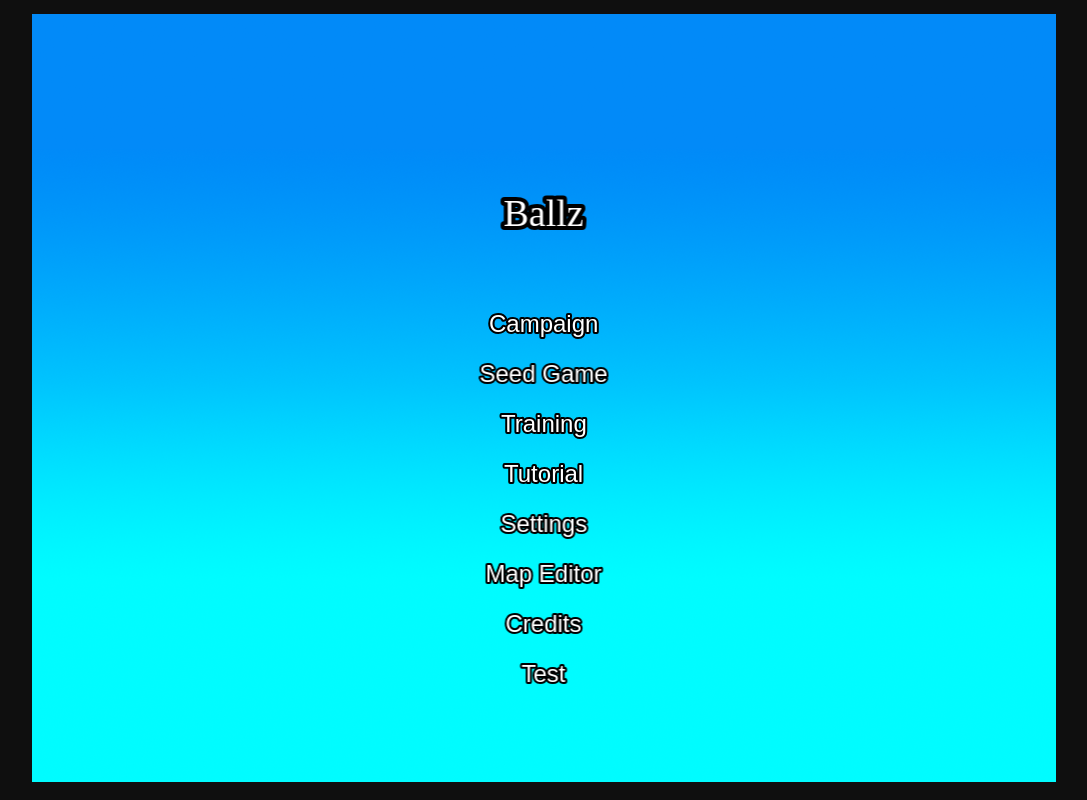
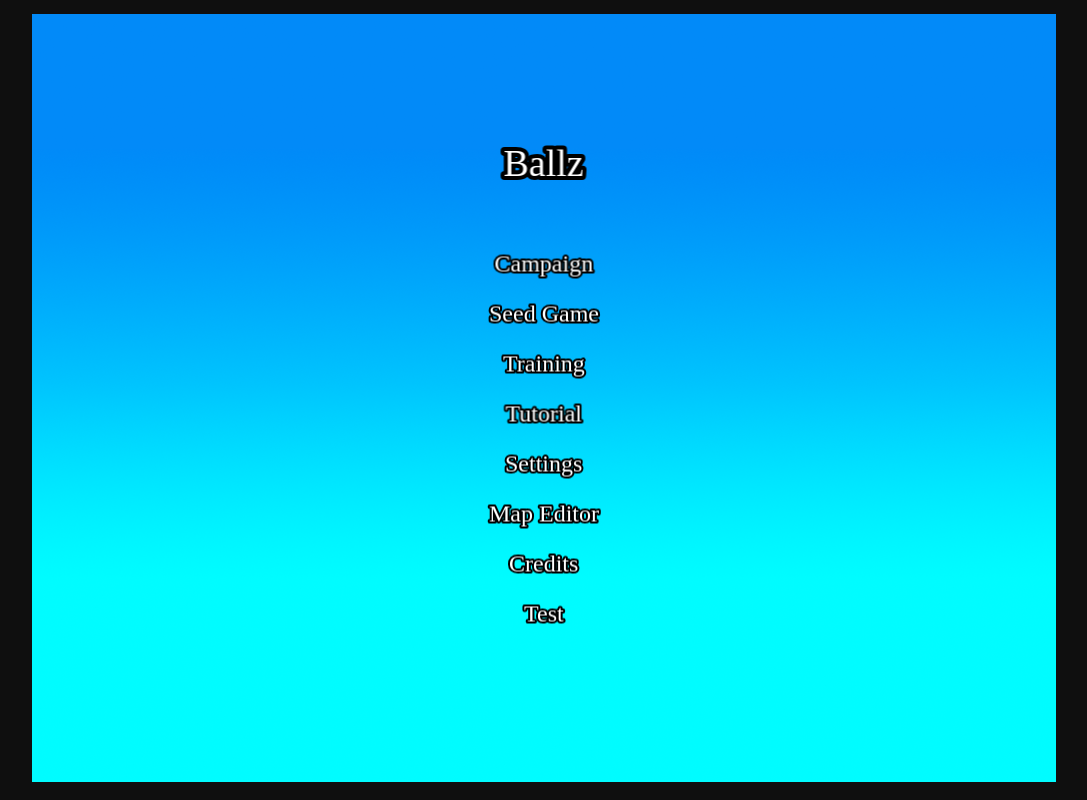
Before and after one commit to ArcShift/ballz-launcher, a website built with Vite: page index.html in a window 1280 px wide. Shown: the whole page, without its empty margins (96-1183 px from the left). Built offline with nearby package versions, Linux system fonts and the light colour scheme; animation ran at ten frames a second.

Commit message:
add fredoka font

```diff
--- a/public/style.css
+++ b/public/style.css
@@ -1,3 +1,7 @@
+@font-face {
+    font-family: "Fredoka";
+    src: url('/font/Fredoka_SemiCondensed-Bold.ttf');
+}
 body {
     margin: 0;
     padding: 0;
--- a/src/scenes/MainMenu.ts
+++ b/src/scenes/MainMenu.ts
@@ -25,14 +25,14 @@ export class MainMenu extends Scene {
     create() {
         this.background = this.add.image(512, 384, 'background');
 
-        this.title = this.add.text(512, 200, 'Ballz', {
-            fontFamily: 'Arial Black', fontSize: 38, color: '#ffffff',
+        this.title = this.add.text(512, 150, 'Ballz', {
+            fontFamily: 'Fredoka', fontSize: 38, color: '#ffffff',
             stroke: '#000000', strokeThickness: 8,
             align: 'center'
         }).setOrigin(0.5);
 
         this.descriptionText = this.add.text(512, GH - 100, '', {
-            fontFamily: 'Arial',
+            fontFamily: 'Fredoka',
             fontSize: '16px',
             color: '#ffffff',
             stroke: '#000000',
@@ -42,9 +42,9 @@ export class MainMenu extends Scene {
 
         MENUS.forEach((menu, index) => {
             const x = 512;
-            const y = 260 + (index + 1) * 50;
+            const y = 200 + (index + 1) * 50;
             const menuItem = this.add.text(x, y, menu.title, {
-                fontFamily: 'Arial',
+                fontFamily: 'Fredoka',
                 fontSize: '24px',
                 color: '#ffffff',
                 stroke: '#000000',
```
Also changed, not shown: public/font/Fredoka_SemiCondensed-Bold.ttf (added).
